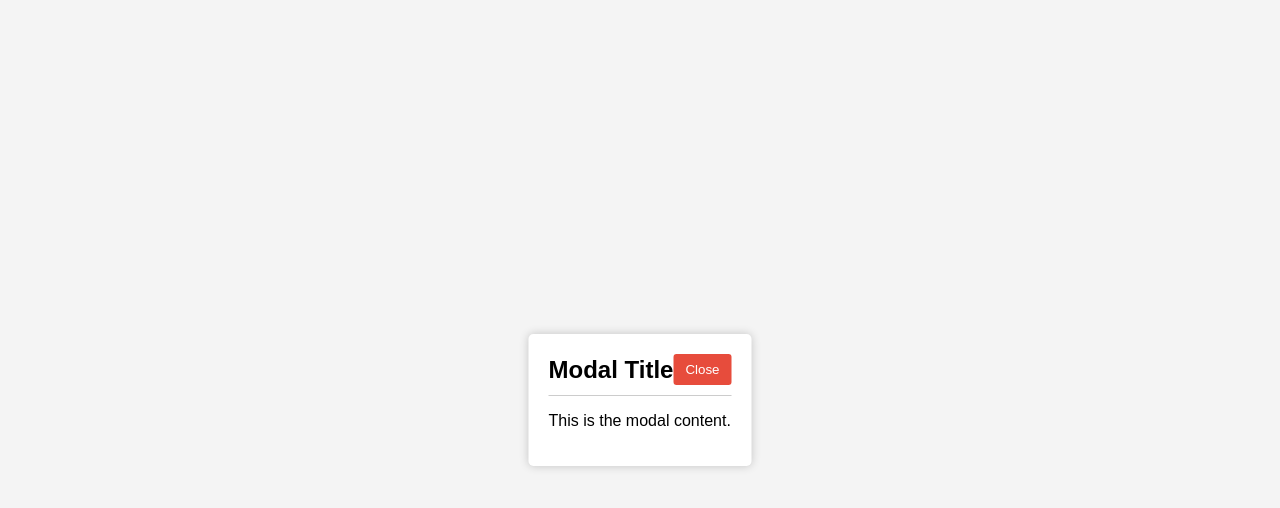
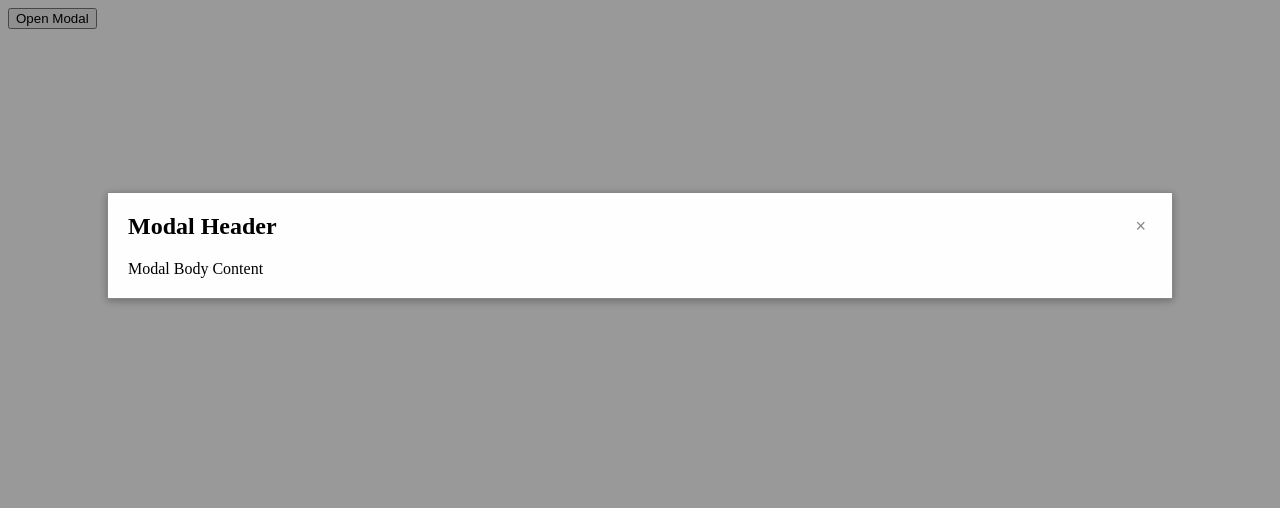
Before and after one commit to acciojob/modal-magic-codeswithadarsh, a website: page main.html in a window 1280 px wide. Both pictures are taken after a click on the button "Open Modal". Drawn offline with Linux system fonts and the light colour scheme.

Commit message:
created a submission

```diff
--- a/main.html
+++ b/main.html
@@ -1,25 +1,30 @@
 <!DOCTYPE html>
-<html lang="en">
+
+<html>
+
 <head>
-    <meta charset="UTF-8">
-    <meta name="viewport" content="width=device-width, initial-scale=1.0">
-    <link rel="stylesheet" href="styles.css">
-    <title>Modal Example</title>
+	<link rel="stylesheet" href="styles.css">
 </head>
+
 <body>
+	<!-- the entire body must be written by student -->
+	 <button id="openModal">Open Modal</button>
 
-<button id="openModalBtn">Open Modal</button>
+  <div id="modal" class="modal">
+    <div class="modal-content">
+      <div class="modal-header">
+        <h2>Modal Header</h2>
+        <button class="close-modal">&times;</button>
+      </div>
+      <div class="modal-body">
+        <p>Modal Body Content</p>
+      </div>
+    </div>
+  </div>
 
-<div id="modal">
-    <header>
-        <h2>Modal Title</h2>
-        <button id="closeModalBtn">Close</button>
-    </header>
-    <div id="modalContent">
-        <p>This is the modal content.</p>
-    </div>
-</div>
+    <script type="text/javascript" src="./script.js">
+</script>
 
-<script src="script.js"></script>
 </body>
+
 </html>
--- a/script.js
+++ b/script.js
@@ -1,13 +1,17 @@
-document.getElementById('openModalBtn').addEventListener('click', function () {
-    document.getElementById('modal').style.display = 'block';
+var modal = document.getElementById("modal");
+var openModalBtn = document.getElementById("openModal");
+var closeModalBtn = document.querySelector(".close-modal");
+
+openModalBtn.addEventListener("click", function() {
+  modal.style.display = "block";
 });
 
-document.getElementById('closeModalBtn').addEventListener('click', function () {
-    document.getElementById('modal').style.display = 'none';
+closeModalBtn.addEventListener("click", function() {
+  modal.style.display = "none";
 });
 
-window.addEventListener('click', function (event) {
-    if (event.target === document.getElementById('modal')) {
-        document.getElementById('modal').style.display = 'none';
-    }
+window.addEventListener("click", function(event) {
+  if (event.target == modal) {
+    modal.style.display = "none";
+  }
 });
--- a/styles.css
+++ b/styles.css
@@ -1,58 +1,51 @@
-body {
-    font-family: Arial, sans-serif;
-    margin: 0;
-    padding: 0;
-    display: flex;
-    align-items: center;
-    justify-content: center;
-    height: 100vh;
-    background-color: #f4f4f4;
+.modal {
+  display: none;
+  position: fixed;
+  z-index: 9999;
+  left: 0;
+  top: 0;
+  width: 100%;
+  height: 100%;
+  overflow: auto;
+  background-color: rgba(0, 0, 0, 0.4);
 }
 
-#modal {
-    display: none;
-    position: fixed;
-    top: 50%;
-    left: 50%;
-    transform: translate(-50%, -50%);
-    background-color: white;
-    box-shadow: 0px 0px 10px rgba(0, 0, 0, 0.2);
+.modal-content {
+  background-color: #fefefe;
+  margin: 15% auto;
   padding: 20px;
-    border-radius: 5px;
-    z-index: 1;
+  border: 1px solid #888;
+  width: 80%;
+  box-shadow: 0px 2px 8px rgba(0, 0, 0, 0.3);
 }
 
-#modal header {
+.modal-header {
   display: flex;
   justify-content: space-between;
   align-items: center;
-    border-bottom: 1px solid #ccc;
-    padding-bottom: 10px;
-    margin-bottom: 10px;
 }
 
-#modal header h2 {
+.modal-header h2 {
   margin: 0;
 }
 
-#modal header button {
-    background-color: #e74c3c;
-    color: white;
-    border: none;
-    padding: 8px 12px;
-    cursor: pointer;
-    border-radius: 3px;
+.modal-body {
+  margin-top: 20px;
 }
 
-#modal body {
-    line-height: 1.6;
+.modal-content p {
+  margin: 0;
 }
 
-#openModalBtn {
-    background-color: #3498db;
-    color: white;
+.close-modal {
+  background-color: transparent;
   border: none;
-    padding: 10px 15px;
+  color: #888;
+  font-size: 18px;
   cursor: pointer;
-    border-radius: 3px;
 }
+
+.close-modal:focus,
+#openModal:focus {
+  outline: none;
+}
```
Lines whose indentation alone changed are shown as unchanged.
